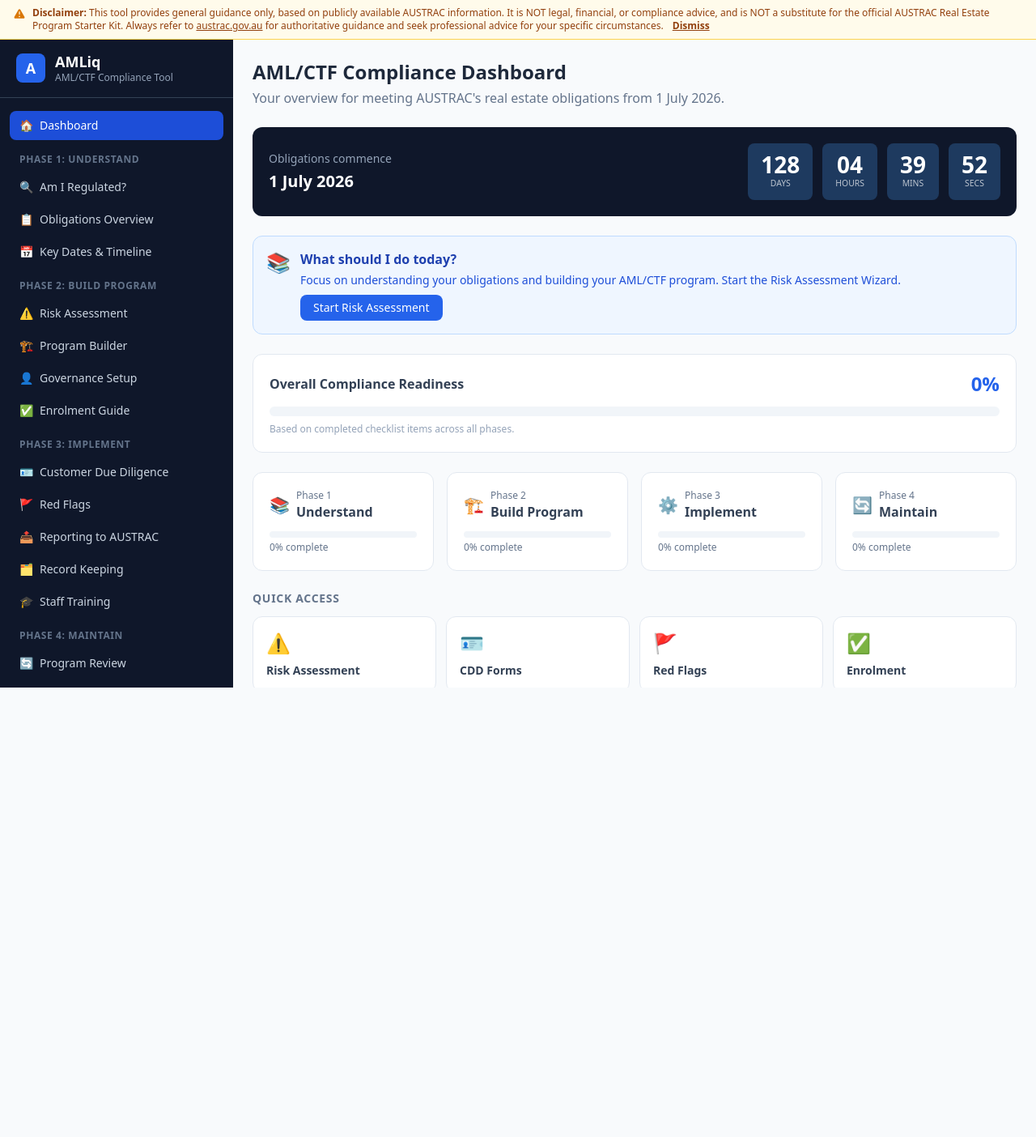
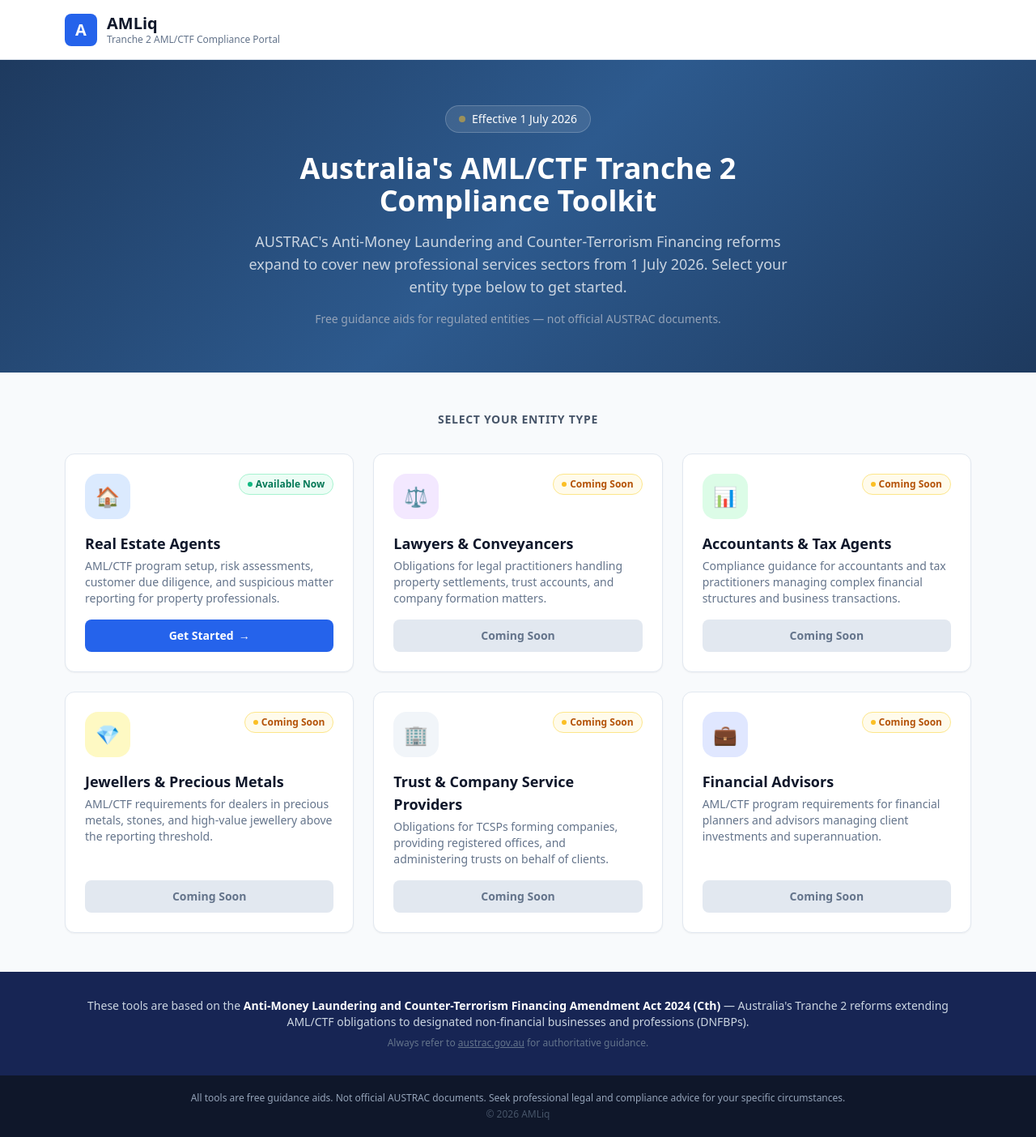
Before and after one commit to kapildevvatsa/amliq, a plain HTML site: page index.html in a window 1280 px wide. Shown: the whole page at 81% size. Before the commit the page ends 849 px from the top, so only its background shows below. Drawn offline with nearby package versions, Linux system fonts and the light colour scheme.

Commit message:
Add multi-entity portal landing page for Tranche 2 AML/CTF reforms
- Replace index.html with a portal page listing all 6 regulated entity types
- Move existing real estate tool to real-estate.html (unchanged)
- Add coming-soon.html with URL ?entity= param for entity-specific content
- Real estate card links to real-estate.html; all others link to coming-soon page

Co-Authored-By: Claude Sonnet 4.6 <noreply@anthropic.com>

```diff
--- a/index.html
+++ b/index.html
@@ -3,9 +3,8 @@
 <head>
   <meta charset="UTF-8">
   <meta name="viewport" content="width=device-width, initial-scale=1.0">
-  <title>AMLiq — AML/CTF Compliance Guide for Real Estate Agents</title>
+  <title>AMLiq — Tranche 2 AML/CTF Compliance Portal</title>
   <script src="https://cdn.tailwindcss.com"></script>
-  <link rel="stylesheet" href="css/custom.css">
   <script>
     tailwind.config = {
       theme: {
@@ -17,179 +16,189 @@
       }
     }
   </script>
+  <style>
+    .hero-gradient {
+      background: linear-gradient(135deg, #1e3a5f 0%, #2d5a8e 50%, #1e3a5f 100%);
+    }
+    .card-hover {
+      transition: transform 0.2s ease, box-shadow 0.2s ease;
+    }
+    .card-hover:hover {
+      transform: translateY(-2px);
+      box-shadow: 0 8px 25px rgba(0,0,0,0.12);
+    }
+  </style>
 </head>
-<body class="bg-slate-50 font-sans text-slate-800">
+<body class="bg-slate-50 font-sans text-slate-800 min-h-screen flex flex-col">
 
-<!-- Disclaimer Banner -->
-<div id="disclaimer-banner" class="bg-amber-50 border-b border-amber-300 px-4 py-2 text-xs text-amber-800 flex items-start gap-2 print:hidden">
-  <svg class="w-4 h-4 mt-0.5 flex-shrink-0 text-amber-600" fill="currentColor" viewBox="0 0 20 20"><path fill-rule="evenodd" d="M8.485 2.495c.673-1.167 2.357-1.167 3.03 0l6.28 10.875c.673 1.167-.17 2.625-1.516 2.625H3.72c-1.347 0-2.189-1.458-1.515-2.625L8.485 2.495zM10 5a.75.75 0 01.75.75v3.5a.75.75 0 01-1.5 0v-3.5A.75.75 0 0110 5zm0 9a1 1 0 100-2 1 1 0 000 2z" clip-rule="evenodd"/></svg>
-  <span><strong>Disclaimer:</strong> This tool provides general guidance only, based on publicly available AUSTRAC information. It is NOT legal, financial, or compliance advice, and is NOT a substitute for the official AUSTRAC Real Estate Program Starter Kit. Always refer to <a href="https://www.austrac.gov.au" target="_blank" class="underline font-medium">austrac.gov.au</a> for authoritative guidance and seek professional advice for your specific circumstances. <button onclick="document.getElementById('disclaimer-banner').style.display='none'" class="ml-2 font-semibold underline">Dismiss</button></span>
+  <!-- Header -->
+  <header class="bg-white border-b border-slate-200 shadow-sm">
+    <div class="max-w-6xl mx-auto px-4 py-4 flex items-center gap-3">
+      <div class="w-10 h-10 rounded-lg bg-blue-600 flex items-center justify-center font-bold text-white text-xl flex-shrink-0">A</div>
+      <div>
+        <div class="font-bold text-xl text-slate-900 leading-tight">AMLiq</div>
+        <div class="text-xs text-slate-500">Tranche 2 AML/CTF Compliance Portal</div>
+      </div>
+    </div>
+  </header>
+
+  <!-- Hero -->
+  <section class="hero-gradient text-white">
+    <div class="max-w-6xl mx-auto px-4 py-14 text-center">
+      <div class="inline-flex items-center gap-2 bg-white/10 border border-white/20 rounded-full px-4 py-1.5 text-sm font-medium mb-6">
+        <span class="w-2 h-2 rounded-full bg-amber-400 animate-pulse inline-block"></span>
+        Effective 1 July 2026
+      </div>
+      <h1 class="text-3xl sm:text-4xl font-bold mb-4 leading-tight">
+        Australia's AML/CTF Tranche 2<br class="hidden sm:block"> Compliance Toolkit
+      </h1>
+      <p class="text-slate-300 text-base sm:text-lg max-w-2xl mx-auto mb-4">
+        AUSTRAC's Anti-Money Laundering and Counter-Terrorism Financing reforms expand to cover new professional services sectors from 1 July 2026. Select your entity type below to get started.
+      </p>
+      <p class="text-slate-400 text-sm">
+        Free guidance aids for regulated entities — not official AUSTRAC documents.
+      </p>
+    </div>
+  </section>
+
+  <!-- Entity Grid -->
+  <main class="flex-1">
+    <div class="max-w-6xl mx-auto px-4 py-12">
+      <h2 class="text-center text-slate-600 text-sm font-semibold uppercase tracking-wider mb-8">Select Your Entity Type</h2>
+
+      <div class="grid grid-cols-1 sm:grid-cols-2 lg:grid-cols-3 gap-6">
+
+        <!-- Real Estate Agents -->
+        <div class="bg-white rounded-xl border border-slate-200 p-6 flex flex-col gap-4 card-hover shadow-sm">
+          <div class="flex items-start justify-between">
+            <div class="w-14 h-14 rounded-2xl bg-blue-100 flex items-center justify-center text-2xl flex-shrink-0">🏠</div>
+            <span class="inline-flex items-center gap-1 bg-emerald-50 text-emerald-700 border border-emerald-200 text-xs font-semibold px-2.5 py-1 rounded-full">
+              <span class="w-1.5 h-1.5 rounded-full bg-emerald-500 inline-block"></span>
+              Available Now
+            </span>
+          </div>
+          <div class="flex-1">
+            <h3 class="text-lg font-bold text-slate-900 mb-1">Real Estate Agents</h3>
+            <p class="text-sm text-slate-500">AML/CTF program setup, risk assessments, customer due diligence, and suspicious matter reporting for property professionals.</p>
+          </div>
+          <a href="real-estate.html" class="inline-flex items-center justify-center gap-1.5 bg-blue-600 hover:bg-blue-700 text-white text-sm font-semibold px-4 py-2.5 rounded-lg transition-colors">
+            Get Started <span aria-hidden="true">→</span>
+          </a>
         </div>
 
-<!-- App Shell -->
-<div class="flex h-screen overflow-hidden" id="app-shell" style="height: calc(100vh - 0px)">
-
-  <!-- Sidebar -->
-  <aside id="sidebar" class="w-72 bg-slate-900 text-white flex-shrink-0 flex flex-col overflow-y-auto transition-all duration-300 print:hidden">
-    <!-- Logo -->
-    <div class="px-5 py-4 border-b border-slate-700 flex items-center gap-3">
-      <div class="w-9 h-9 rounded-lg bg-blue-600 flex items-center justify-center font-bold text-white text-lg">A</div>
-      <div>
-        <div class="font-bold text-lg text-white leading-tight">AMLiq</div>
-        <div class="text-xs text-slate-400">AML/CTF Compliance Tool</div>
+        <!-- Lawyers & Conveyancers -->
+        <div class="bg-white rounded-xl border border-slate-200 p-6 flex flex-col gap-4 card-hover shadow-sm">
+          <div class="flex items-start justify-between">
+            <div class="w-14 h-14 rounded-2xl bg-purple-100 flex items-center justify-center text-2xl flex-shrink-0">⚖️</div>
+            <span class="inline-flex items-center gap-1 bg-amber-50 text-amber-700 border border-amber-200 text-xs font-semibold px-2.5 py-1 rounded-full">
+              <span class="w-1.5 h-1.5 rounded-full bg-amber-400 inline-block"></span>
+              Coming Soon
+            </span>
           </div>
-      <button id="sidebar-close" class="ml-auto text-slate-400 hover:text-white lg:hidden" onclick="toggleSidebar()">✕</button>
+          <div class="flex-1">
+            <h3 class="text-lg font-bold text-slate-900 mb-1">Lawyers &amp; Conveyancers</h3>
+            <p class="text-sm text-slate-500">Obligations for legal practitioners handling property settlements, trust accounts, and company formation matters.</p>
+          </div>
+          <a href="coming-soon.html?entity=lawyers" class="inline-flex items-center justify-center gap-1.5 bg-slate-200 text-slate-500 text-sm font-semibold px-4 py-2.5 rounded-lg cursor-default pointer-events-none select-none" aria-disabled="true" tabindex="-1">
+            Coming Soon
+          </a>
         </div>
 
-    <!-- Nav -->
-    <nav class="flex-1 px-3 py-4 space-y-1 text-sm" id="main-nav">
-      <a href="#" class="nav-link flex items-center gap-2 px-3 py-2 rounded-lg hover:bg-slate-700 text-slate-300 hover:text-white" data-section="dashboard">
-        <span>🏠</span> Dashboard
+        <!-- Accountants & Tax Agents -->
+        <div class="bg-white rounded-xl border border-slate-200 p-6 flex flex-col gap-4 card-hover shadow-sm">
+          <div class="flex items-start justify-between">
+            <div class="w-14 h-14 rounded-2xl bg-green-100 flex items-center justify-center text-2xl flex-shrink-0">📊</div>
+            <span class="inline-flex items-center gap-1 bg-amber-50 text-amber-700 border border-amber-200 text-xs font-semibold px-2.5 py-1 rounded-full">
+              <span class="w-1.5 h-1.5 rounded-full bg-amber-400 inline-block"></span>
+              Coming Soon
+            </span>
+          </div>
+          <div class="flex-1">
+            <h3 class="text-lg font-bold text-slate-900 mb-1">Accountants &amp; Tax Agents</h3>
+            <p class="text-sm text-slate-500">Compliance guidance for accountants and tax practitioners managing complex financial structures and business transactions.</p>
+          </div>
+          <a href="coming-soon.html?entity=accountants" class="inline-flex items-center justify-center gap-1.5 bg-slate-200 text-slate-500 text-sm font-semibold px-4 py-2.5 rounded-lg cursor-default pointer-events-none select-none" aria-disabled="true" tabindex="-1">
+            Coming Soon
           </a>
+        </div>
 
-      <div class="pt-3 pb-1 px-3 text-xs font-semibold text-slate-500 uppercase tracking-wider">Phase 1: Understand</div>
-      <a href="#" class="nav-link flex items-center gap-2 px-3 py-2 rounded-lg hover:bg-slate-700 text-slate-300 hover:text-white" data-section="am-i-regulated">
-        <span>🔍</span> Am I Regulated?
+        <!-- Jewellers & Precious Metals -->
+        <div class="bg-white rounded-xl border border-slate-200 p-6 flex flex-col gap-4 card-hover shadow-sm">
+          <div class="flex items-start justify-between">
+            <div class="w-14 h-14 rounded-2xl bg-yellow-100 flex items-center justify-center text-2xl flex-shrink-0">💎</div>
+            <span class="inline-flex items-center gap-1 bg-amber-50 text-amber-700 border border-amber-200 text-xs font-semibold px-2.5 py-1 rounded-full">
+              <span class="w-1.5 h-1.5 rounded-full bg-amber-400 inline-block"></span>
+              Coming Soon
+            </span>
+          </div>
+          <div class="flex-1">
+            <h3 class="text-lg font-bold text-slate-900 mb-1">Jewellers &amp; Precious Metals</h3>
+            <p class="text-sm text-slate-500">AML/CTF requirements for dealers in precious metals, stones, and high-value jewellery above the reporting threshold.</p>
+          </div>
+          <a href="coming-soon.html?entity=jewellers" class="inline-flex items-center justify-center gap-1.5 bg-slate-200 text-slate-500 text-sm font-semibold px-4 py-2.5 rounded-lg cursor-default pointer-events-none select-none" aria-disabled="true" tabindex="-1">
+            Coming Soon
           </a>
-      <a href="#" class="nav-link flex items-center gap-2 px-3 py-2 rounded-lg hover:bg-slate-700 text-slate-300 hover:text-white" data-section="obligations-overview">
-        <span>📋</span> Obligations Overview
+        </div>
+
+        <!-- Trust & Company Service Providers -->
+        <div class="bg-white rounded-xl border border-slate-200 p-6 flex flex-col gap-4 card-hover shadow-sm">
+          <div class="flex items-start justify-between">
+            <div class="w-14 h-14 rounded-2xl bg-slate-100 flex items-center justify-center text-2xl flex-shrink-0">🏢</div>
+            <span class="inline-flex items-center gap-1 bg-amber-50 text-amber-700 border border-amber-200 text-xs font-semibold px-2.5 py-1 rounded-full">
+              <span class="w-1.5 h-1.5 rounded-full bg-amber-400 inline-block"></span>
+              Coming Soon
+            </span>
+          </div>
+          <div class="flex-1">
+            <h3 class="text-lg font-bold text-slate-900 mb-1">Trust &amp; Company Service Providers</h3>
+            <p class="text-sm text-slate-500">Obligations for TCSPs forming companies, providing registered offices, and administering trusts on behalf of clients.</p>
+          </div>
+          <a href="coming-soon.html?entity=tcsps" class="inline-flex items-center justify-center gap-1.5 bg-slate-200 text-slate-500 text-sm font-semibold px-4 py-2.5 rounded-lg cursor-default pointer-events-none select-none" aria-disabled="true" tabindex="-1">
+            Coming Soon
           </a>
-      <a href="#" class="nav-link flex items-center gap-2 px-3 py-2 rounded-lg hover:bg-slate-700 text-slate-300 hover:text-white" data-section="key-dates">
-        <span>📅</span> Key Dates & Timeline
+        </div>
+
+        <!-- Financial Advisors -->
+        <div class="bg-white rounded-xl border border-slate-200 p-6 flex flex-col gap-4 card-hover shadow-sm">
+          <div class="flex items-start justify-between">
+            <div class="w-14 h-14 rounded-2xl bg-indigo-100 flex items-center justify-center text-2xl flex-shrink-0">💼</div>
+            <span class="inline-flex items-center gap-1 bg-amber-50 text-amber-700 border border-amber-200 text-xs font-semibold px-2.5 py-1 rounded-full">
+              <span class="w-1.5 h-1.5 rounded-full bg-amber-400 inline-block"></span>
+              Coming Soon
+            </span>
+          </div>
+          <div class="flex-1">
+            <h3 class="text-lg font-bold text-slate-900 mb-1">Financial Advisors</h3>
+            <p class="text-sm text-slate-500">AML/CTF program requirements for financial planners and advisors managing client investments and superannuation.</p>
+          </div>
+          <a href="coming-soon.html?entity=financial" class="inline-flex items-center justify-center gap-1.5 bg-slate-200 text-slate-500 text-sm font-semibold px-4 py-2.5 rounded-lg cursor-default pointer-events-none select-none" aria-disabled="true" tabindex="-1">
+            Coming Soon
           </a>
+        </div>
 
-      <div class="pt-3 pb-1 px-3 text-xs font-semibold text-slate-500 uppercase tracking-wider">Phase 2: Build Program</div>
-      <a href="#" class="nav-link flex items-center gap-2 px-3 py-2 rounded-lg hover:bg-slate-700 text-slate-300 hover:text-white" data-section="risk-assessment">
-        <span>⚠️</span> Risk Assessment
-      </a>
-      <a href="#" class="nav-link flex items-center gap-2 px-3 py-2 rounded-lg hover:bg-slate-700 text-slate-300 hover:text-white" data-section="program-builder">
-        <span>🏗️</span> Program Builder
-      </a>
-      <a href="#" class="nav-link flex items-center gap-2 px-3 py-2 rounded-lg hover:bg-slate-700 text-slate-300 hover:text-white" data-section="governance">
-        <span>👤</span> Governance Setup
-      </a>
-      <a href="#" class="nav-link flex items-center gap-2 px-3 py-2 rounded-lg hover:bg-slate-700 text-slate-300 hover:text-white" data-section="enrolment">
-        <span>✅</span> Enrolment Guide
-      </a>
-
-      <div class="pt-3 pb-1 px-3 text-xs font-semibold text-slate-500 uppercase tracking-wider">Phase 3: Implement</div>
-      <a href="#" class="nav-link flex items-center gap-2 px-3 py-2 rounded-lg hover:bg-slate-700 text-slate-300 hover:text-white" data-section="cdd">
-        <span>🪪</span> Customer Due Diligence
-      </a>
-      <a href="#" class="nav-link flex items-center gap-2 px-3 py-2 rounded-lg hover:bg-slate-700 text-slate-300 hover:text-white" data-section="red-flags">
-        <span>🚩</span> Red Flags
-      </a>
-      <a href="#" class="nav-link flex items-center gap-2 px-3 py-2 rounded-lg hover:bg-slate-700 text-slate-300 hover:text-white" data-section="reporting">
-        <span>📤</span> Reporting to AUSTRAC
-      </a>
-      <a href="#" class="nav-link flex items-center gap-2 px-3 py-2 rounded-lg hover:bg-slate-700 text-slate-300 hover:text-white" data-section="record-keeping">
-        <span>🗂️</span> Record Keeping
-      </a>
-      <a href="#" class="nav-link flex items-center gap-2 px-3 py-2 rounded-lg hover:bg-slate-700 text-slate-300 hover:text-white" data-section="training">
-        <span>🎓</span> Staff Training
-      </a>
-
-      <div class="pt-3 pb-1 px-3 text-xs font-semibold text-slate-500 uppercase tracking-wider">Phase 4: Maintain</div>
-      <a href="#" class="nav-link flex items-center gap-2 px-3 py-2 rounded-lg hover:bg-slate-700 text-slate-300 hover:text-white" data-section="program-review">
-        <span>🔄</span> Program Review
-      </a>
-      <a href="#" class="nav-link flex items-center gap-2 px-3 py-2 rounded-lg hover:bg-slate-700 text-slate-300 hover:text-white" data-section="evaluation">
-        <span>🔎</span> Independent Evaluation
-      </a>
-
-      <div class="pt-3 pb-1 px-3 text-xs font-semibold text-slate-500 uppercase tracking-wider">Resources</div>
-      <a href="#" class="nav-link flex items-center gap-2 px-3 py-2 rounded-lg hover:bg-slate-700 text-slate-300 hover:text-white" data-section="forms-library">
-        <span>📁</span> Forms Library
-      </a>
-      <a href="#" class="nav-link flex items-center gap-2 px-3 py-2 rounded-lg hover:bg-slate-700 text-slate-300 hover:text-white" data-section="glossary">
-        <span>📖</span> Jargon Buster
-      </a>
-      <a href="#" class="nav-link flex items-center gap-2 px-3 py-2 rounded-lg hover:bg-slate-700 text-slate-300 hover:text-white" data-section="faq">
-        <span>❓</span> FAQ
-      </a>
-      <a href="#" class="nav-link flex items-center gap-2 px-3 py-2 rounded-lg hover:bg-slate-700 text-slate-300 hover:text-white" data-section="austrac-links">
-        <span>🔗</span> AUSTRAC Links
-      </a>
-    </nav>
-
-    <!-- Storage Note -->
-    <div class="px-4 py-3 border-t border-slate-700 text-xs text-slate-500">
-      <div>All data stored locally in your browser. No data is transmitted.</div>
-      <button onclick="App.exportAllData()" class="mt-1 text-blue-400 hover:text-blue-300 underline">Export all data</button>
-      <span class="mx-1">·</span>
-      <label class="text-blue-400 hover:text-blue-300 underline cursor-pointer">Import<input type="file" accept=".json" class="hidden" onchange="App.importData(event)"></label>
-    </div>
-  </aside>
-
-  <!-- Main Content -->
-  <div class="flex-1 flex flex-col min-w-0 overflow-hidden">
-    <!-- Top Bar (mobile) -->
-    <header class="bg-white border-b border-slate-200 px-4 py-3 flex items-center gap-3 lg:hidden print:hidden">
-      <button onclick="toggleSidebar()" class="text-slate-600 hover:text-slate-900">
-        <svg class="w-6 h-6" fill="none" stroke="currentColor" viewBox="0 0 24 24"><path stroke-linecap="round" stroke-linejoin="round" stroke-width="2" d="M4 6h16M4 12h16M4 18h16"/></svg>
-      </button>
-      <span class="font-bold text-slate-800">AMLiq</span>
-    </header>
-
-    <!-- Section Content -->
-    <main class="flex-1 overflow-y-auto" id="main-content">
-      <!-- Sections are rendered here by JavaScript -->
-      <div id="section-dashboard" class="section hidden"></div>
-      <div id="section-am-i-regulated" class="section hidden"></div>
-      <div id="section-obligations-overview" class="section hidden"></div>
-      <div id="section-key-dates" class="section hidden"></div>
-      <div id="section-risk-assessment" class="section hidden"></div>
-      <div id="section-program-builder" class="section hidden"></div>
-      <div id="section-governance" class="section hidden"></div>
-      <div id="section-enrolment" class="section hidden"></div>
-      <div id="section-cdd" class="section hidden"></div>
-      <div id="section-red-flags" class="section hidden"></div>
-      <div id="section-reporting" class="section hidden"></div>
-      <div id="section-record-keeping" class="section hidden"></div>
-      <div id="section-training" class="section hidden"></div>
-      <div id="section-program-review" class="section hidden"></div>
-      <div id="section-evaluation" class="section hidden"></div>
-      <div id="section-forms-library" class="section hidden"></div>
-      <div id="section-glossary" class="section hidden"></div>
-      <div id="section-faq" class="section hidden"></div>
-      <div id="section-austrac-links" class="section hidden"></div>
-    </main>
       </div>
     </div>
 
-<!-- Modal Container -->
-<div id="modal-overlay" class="fixed inset-0 bg-black/50 z-50 hidden items-center justify-center p-4">
-  <div id="modal-box" class="bg-white rounded-xl shadow-2xl w-full max-w-2xl max-h-[90vh] overflow-y-auto">
-    <div class="flex items-center justify-between px-6 py-4 border-b border-slate-200">
-      <h2 id="modal-title" class="text-lg font-bold text-slate-800"></h2>
-      <button onclick="App.closeModal()" class="text-slate-400 hover:text-slate-700 text-2xl leading-none">&times;</button>
-    </div>
-    <div id="modal-content" class="px-6 py-5"></div>
-    <div id="modal-footer" class="px-6 py-4 border-t border-slate-200 bg-slate-50 flex gap-2 flex-wrap"></div>
+    <!-- AUSTRAC context strip -->
+    <div class="bg-blue-950 text-slate-300 py-8">
+      <div class="max-w-6xl mx-auto px-4 text-center">
+        <p class="text-sm">
+          These tools are based on the <strong class="text-white">Anti-Money Laundering and Counter-Terrorism Financing Amendment Act 2024 (Cth)</strong> — Australia's Tranche 2 reforms extending AML/CTF obligations to designated non-financial businesses and professions (DNFBPs).
+        </p>
+        <p class="mt-2 text-xs text-slate-500">
+          Always refer to <a href="https://www.austrac.gov.au" target="_blank" rel="noopener noreferrer" class="underline hover:text-slate-300">austrac.gov.au</a> for authoritative guidance.
+        </p>
       </div>
     </div>
+  </main>
 
-<!-- Toast -->
-<div id="toast" class="fixed bottom-4 right-4 bg-slate-900 text-white px-4 py-3 rounded-lg shadow-xl text-sm hidden z-50 print:hidden"></div>
+  <!-- Footer -->
+  <footer class="bg-slate-900 text-slate-400 text-xs py-5">
+    <div class="max-w-6xl mx-auto px-4 text-center">
+      <p>All tools are free guidance aids. Not official AUSTRAC documents. Seek professional legal and compliance advice for your specific circumstances.</p>
+      <p class="mt-1 text-slate-600">&copy; 2026 AMLiq</p>
+    </div>
+  </footer>
 
-<!-- Scripts -->
-<script src="js/data.js"></script>
-<script src="js/export.js"></script>
-<script src="js/checklist.js"></script>
-<script src="js/risk.js"></script>
-<script src="js/forms.js"></script>
-<script src="js/quiz.js"></script>
-<script src="js/app.js"></script>
-
-<script>
-function toggleSidebar() {
-  const sidebar = document.getElementById('sidebar');
-  sidebar.classList.toggle('-translate-x-full');
-}
-// Init on load
-window.addEventListener('DOMContentLoaded', () => {
-  App.init();
-});
-</script>
 </body>
 </html>
```
Also changed, not shown: coming-soon.html (added, +153 -0 lines), real-estate.html (added, +195 -0 lines). Lines whose indentation alone changed are shown as unchanged.
